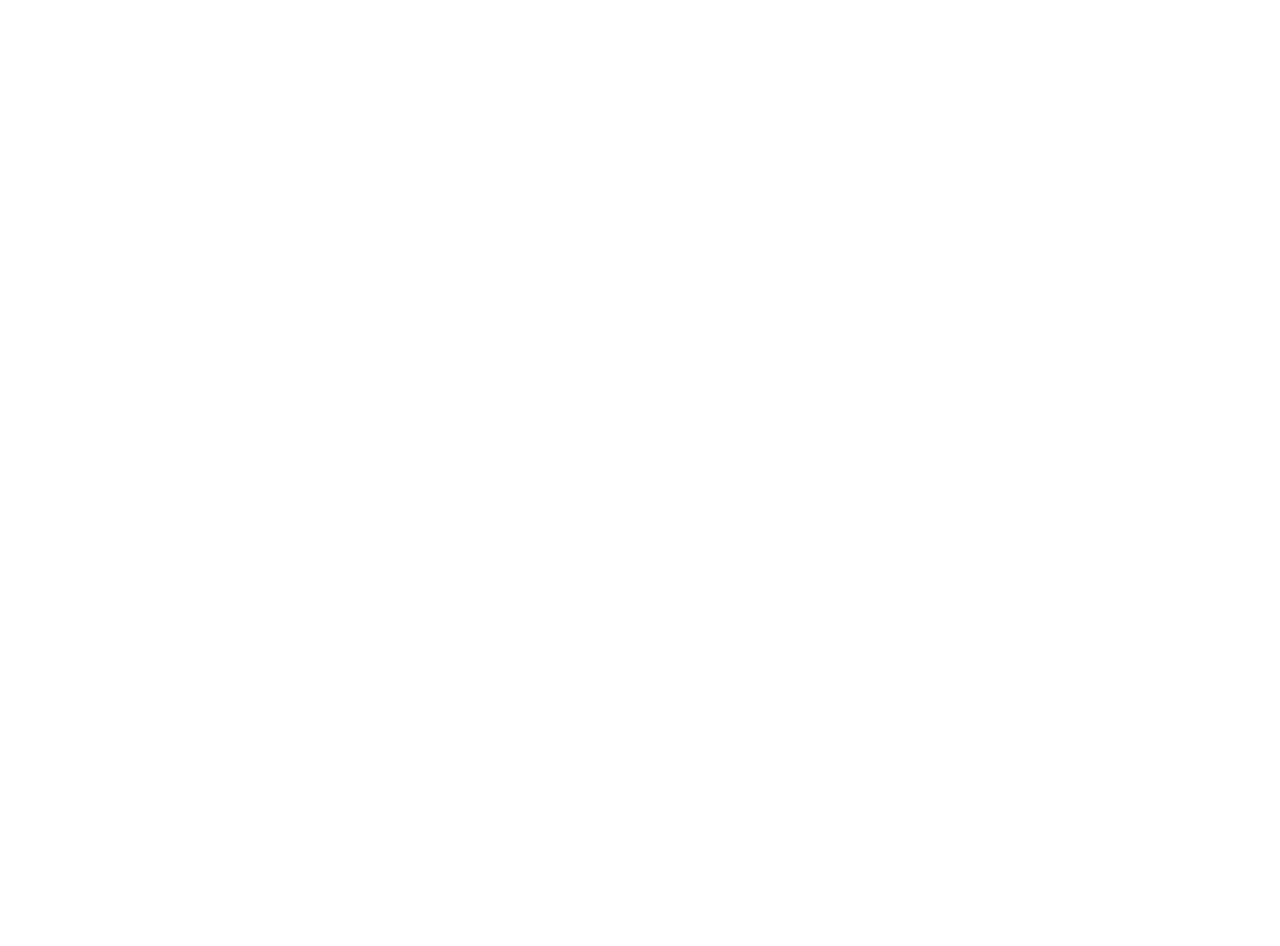
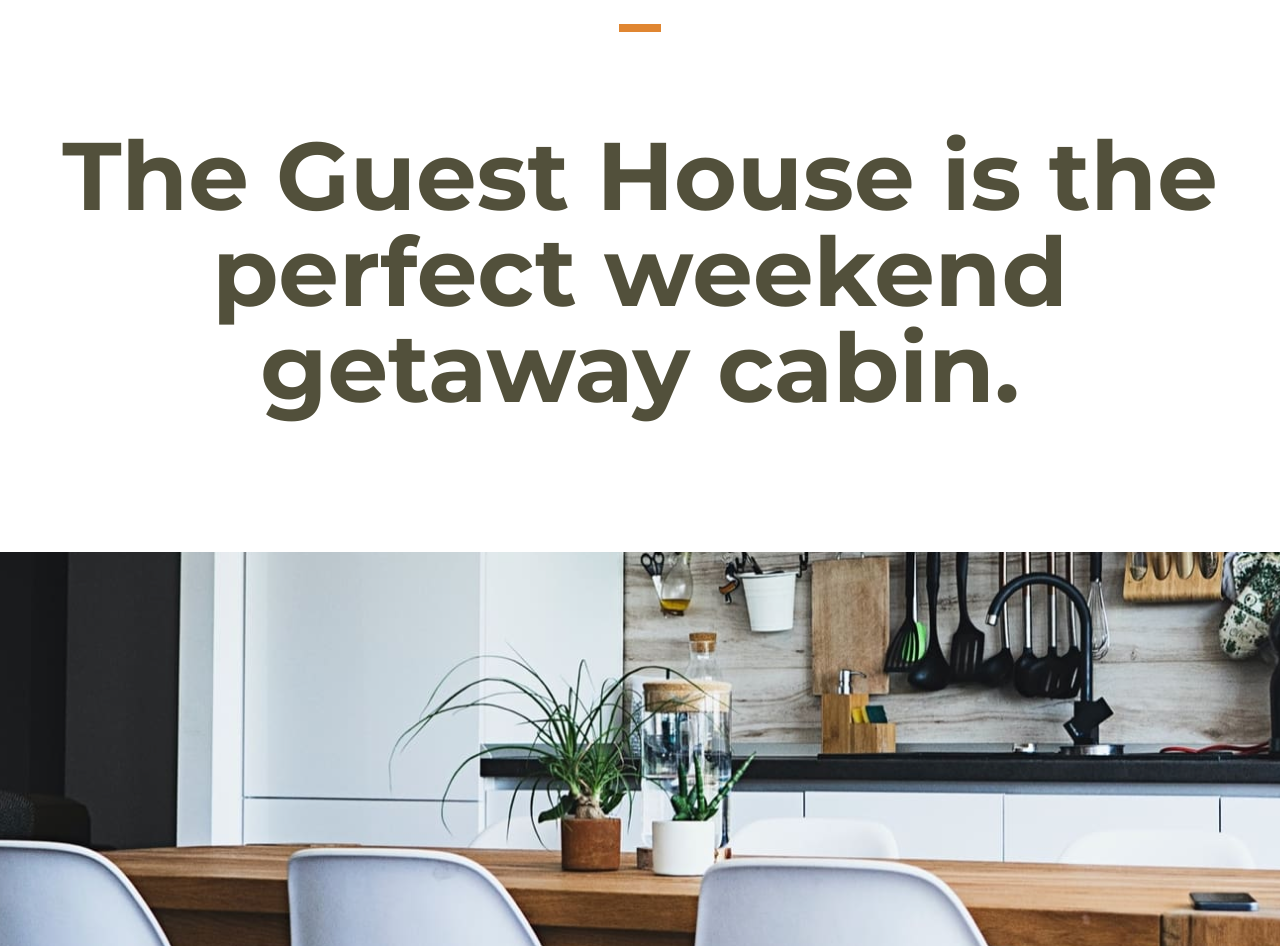
Before and after one commit to bad-black-neko/guest_house_landing, a React (Create React App) app in the folder client/: page / in a window 1280 px wide. Shown: the part 1306-2252 px from the top of the page. Before the commit the page ends 1308 px from the top, so only its background shows below. Built offline with nearby package versions, Linux system fonts and the light colour scheme; the HTML template or start-up script is replaced by a standard one.

Commit message:
Block with bold text and kitchen photo done

```diff
--- a/client/src/components/MainPage/MainPage.jsx
+++ b/client/src/components/MainPage/MainPage.jsx
@@ -8,7 +8,7 @@
         <>
             <Header />
             <div className={styles.first_block}>
-                <div><img src="/images/big_logo.png" alt='logo' /></div>
+                <div><img src="/images/big_logo.png" alt='logo'/></div>
                 <div><p>Experience the perfect combination of modern <br />housing & natural scenery.</p></div>
                 <div><p>Located in Lofoten, Norway</p></div>
             </div>
@@ -22,6 +22,12 @@
                     </div>
                 </div>
             </div>
+            <div className={styles.text_block}>
+                <div className={styles.orange_line}></div>
+                <div className={styles.bold_text}><p>The Guest House is the perfect weekend <br/>getaway cabin.</p></div>
+            </div>
+            <div className={styles.kitchen_img}></div>
+
             <Footer />
         </>
     )
--- a/client/src/components/MainPage/MainPage.module.css
+++ b/client/src/components/MainPage/MainPage.module.css
@@ -56,3 +56,24 @@
     background-color: #52503B;
     color: #FFFFFF;
 }
+
+.text_block {
+    display: flex;
+    align-items: center;
+    justify-content: center;
+    flex-direction: column;
+    height: 568px;
+    text-align: center;
+}
+
+.bold_text {
+    font-size: 96px;
+    font-weight: 700;
+    line-height: 96px;
+    color: #52503B;
+}
+
+.kitchen_img {
+    height: 600px;
+    background-image: url("../../../public/images/kitchen.png");
+}
```
Also changed, not shown: client/public/images/bedroom.png (added), client/public/images/kitchen.png (added).
